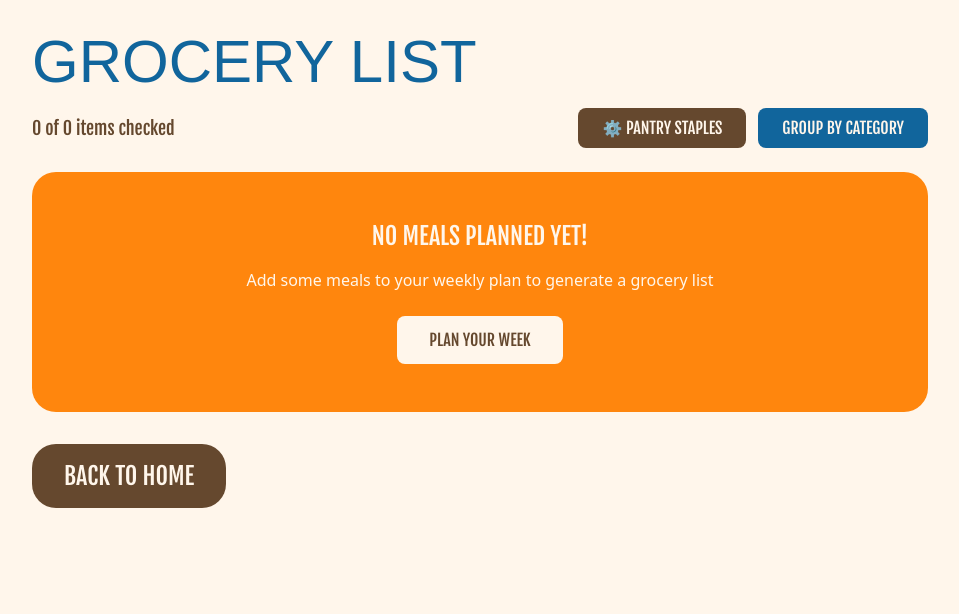
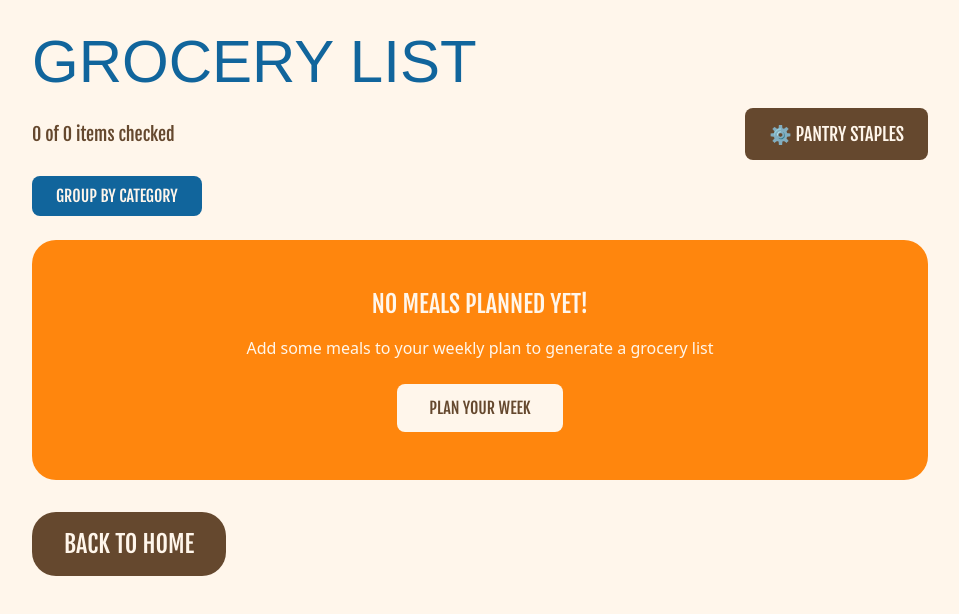
Before and after one commit to avanimunji/cooking-diaries, a React (Vite) app in the folder frontend/: page /grocery-list in a window 1280 px wide. Shown: the top 614 px of the page, without its empty margins (160-1119 px from the left). Built offline with nearby package versions, Linux system fonts and the light colour scheme; a web font is replaced by a local one.

Commit message:
pantry stapes x3

```diff
--- a/frontend/src/pages/GroceryList.jsx
+++ b/frontend/src/pages/GroceryList.jsx
@@ -389,19 +389,22 @@ export default function GroceryList() {
             Grocery List
           </h1>
 
-          <div className="flex justify-between items-center mb-6 flex-wrap gap-3">
-            <p className="text-lg font-fjalla text-darkbrown">
-              {checkedCount} of {totalCount} items checked
-            </p>
+          {/* Controls Section */}
+          <div className="mb-6 space-y-4">
+            <div className="flex justify-between items-center">
+              <p className="text-lg font-fjalla text-darkbrown">
+                {checkedCount} of {totalCount} items checked
+              </p>
 
-            <div className="flex gap-3 flex-wrap">
               <button
                 onClick={() => setShowPantryModal(true)}
-                className="bg-darkbrown text-cream font-fjalla px-6 py-2 rounded-lg hover:bg-blue transition-colors uppercase"
+                className="bg-darkbrown text-cream font-fjalla px-6 py-3 rounded-lg hover:bg-blue transition-colors uppercase text-lg"
               >
                 ⚙️ Pantry Staples
               </button>
+            </div>
 
+            <div className="flex gap-3">
               <button
                 onClick={() => setGroupByCategory(!groupByCategory)}
                 className="bg-blue text-cream font-fjalla px-6 py-2 rounded-lg hover:bg-darkbrown transition-colors uppercase"
```
